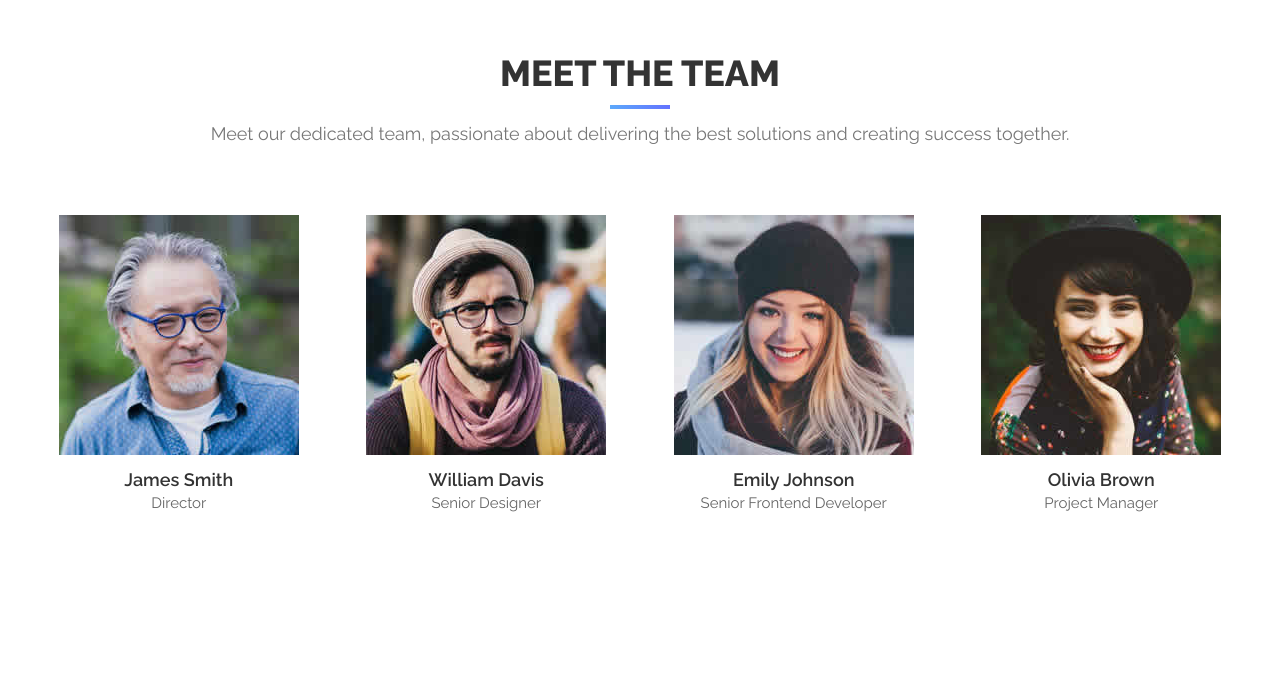
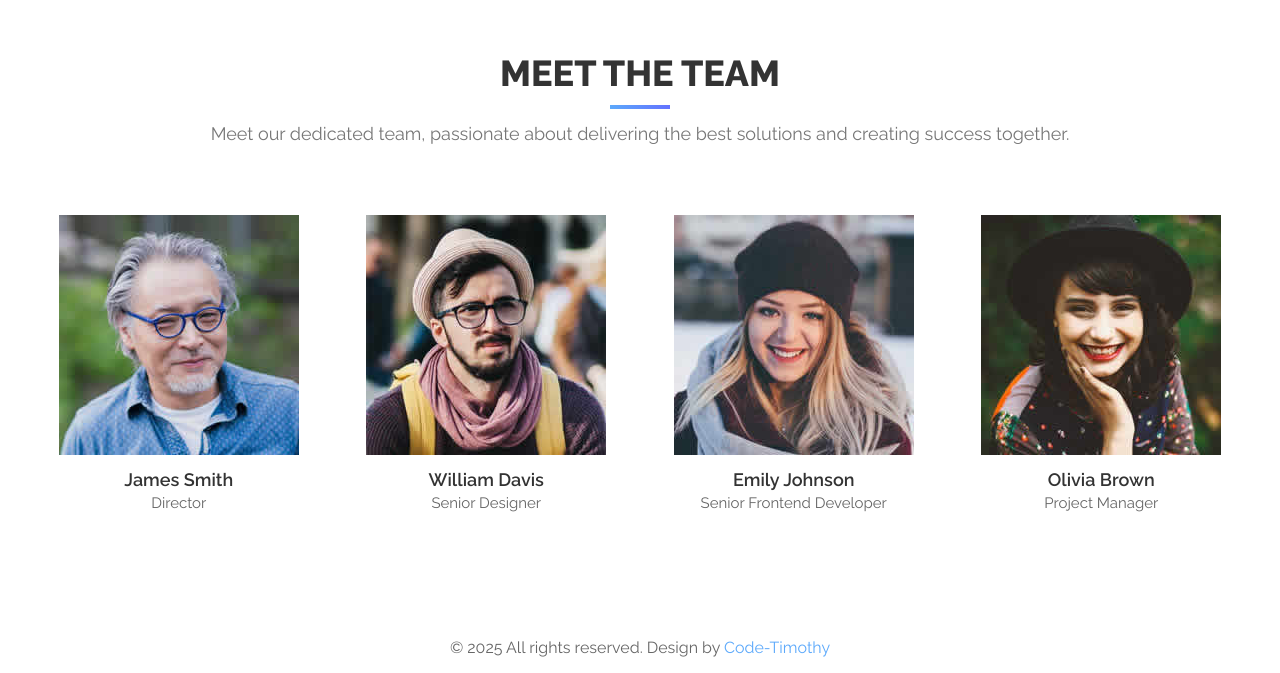
Before and after one commit to Code-Timothy/react-landing-page, a React (Create React App) app: page / in a window 1280 px wide. Shown: the part 4520-5193 px from the top of the page. Before the commit the page ends 5143 px from the top, so only its background shows below. Built offline with nearby package versions, Linux system fonts and the light colour scheme.

Commit message:
add StyledFooter and Link styled-components

```diff
--- a/src/App.js
+++ b/src/App.js
@@ -6,6 +6,7 @@ import OurServicesSection from "./features/OurServicesSection";
 import GallerySection from "./features/GallerySection";
 import TestimonialsSection from "./features/TestimonialsSection";
 import TeamSection from "./features/TeamSection";
+import Footer from "./features/Footer";
 
 function App() {
   return (
@@ -18,6 +19,7 @@ function App() {
       <GallerySection />
       <TestimonialsSection />
       <TeamSection />
+      <Footer />
     </>
   );
 }
--- a/src/features/Footer/index.js
+++ b/src/features/Footer/index.js
@@ -1,5 +1,17 @@
+import { Link, StyledFooter } from "./styled";
+
 const Footer = () => (
-    <footer>
-        <p>© 2025 All rights reserved. Design by Code-Timothy</p>
-    </footer>
+    <StyledFooter>
+        <p>© 2025 All rights reserved. Design by
+            <Link
+                href="https://github.com/Code-Timothy"
+                target="_blank"
+                rel="noreferrer noopener"
+            >
+                {" "}Code-Timothy
+            </Link>
+        </p>
+    </StyledFooter>
 );
+
+export default Footer;
--- /dev/null
+++ b/src/features/Footer/styled.js
@@ -0,0 +1,17 @@
+import styled from "styled-components";
+
+export const StyledFooter = styled.footer`
+    display: flex;
+    justify-content: center;
+    align-items: center;
+`;
+
+export const Link = styled.a`
+    color: ${({ theme }) => theme.colors.malibu};
+    text-decoration: none;
+
+    &:hover{
+        cursor: pointer;
+        opacity: 90%;
+    };
+`;
```
